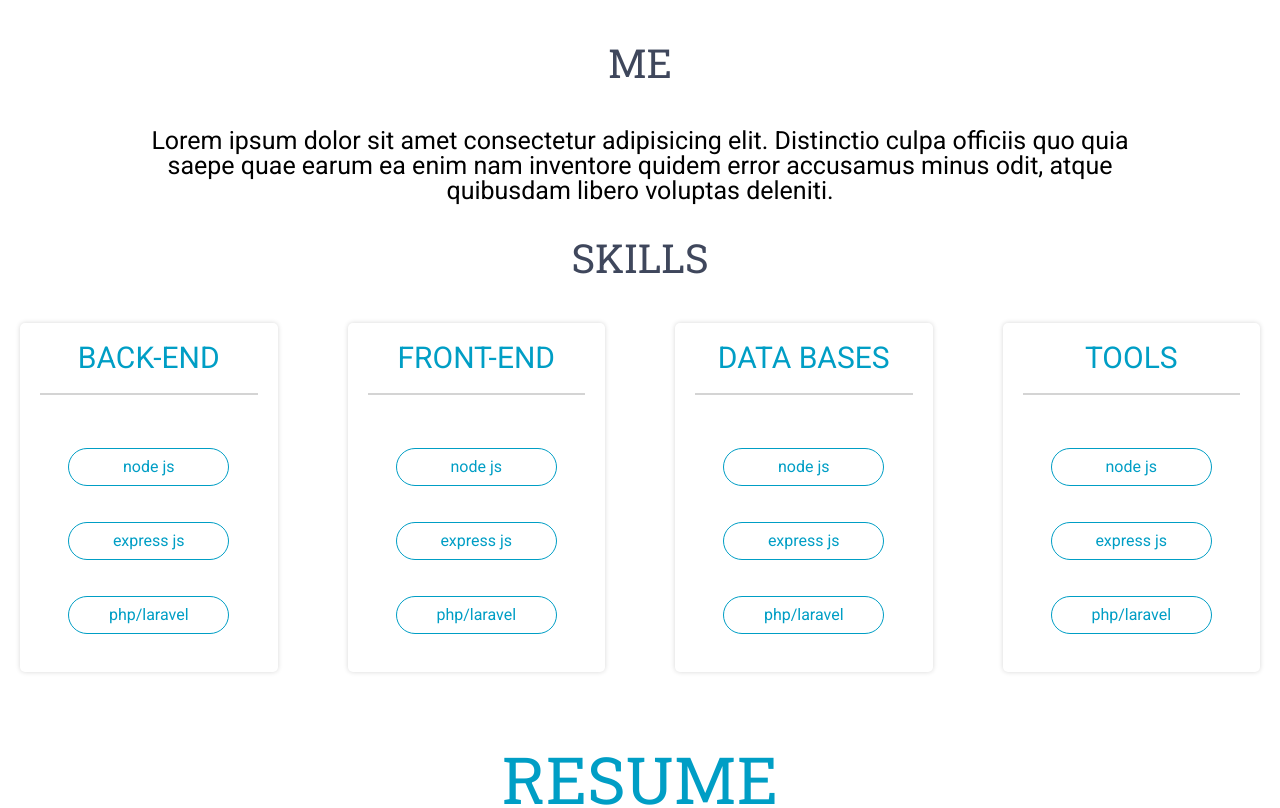
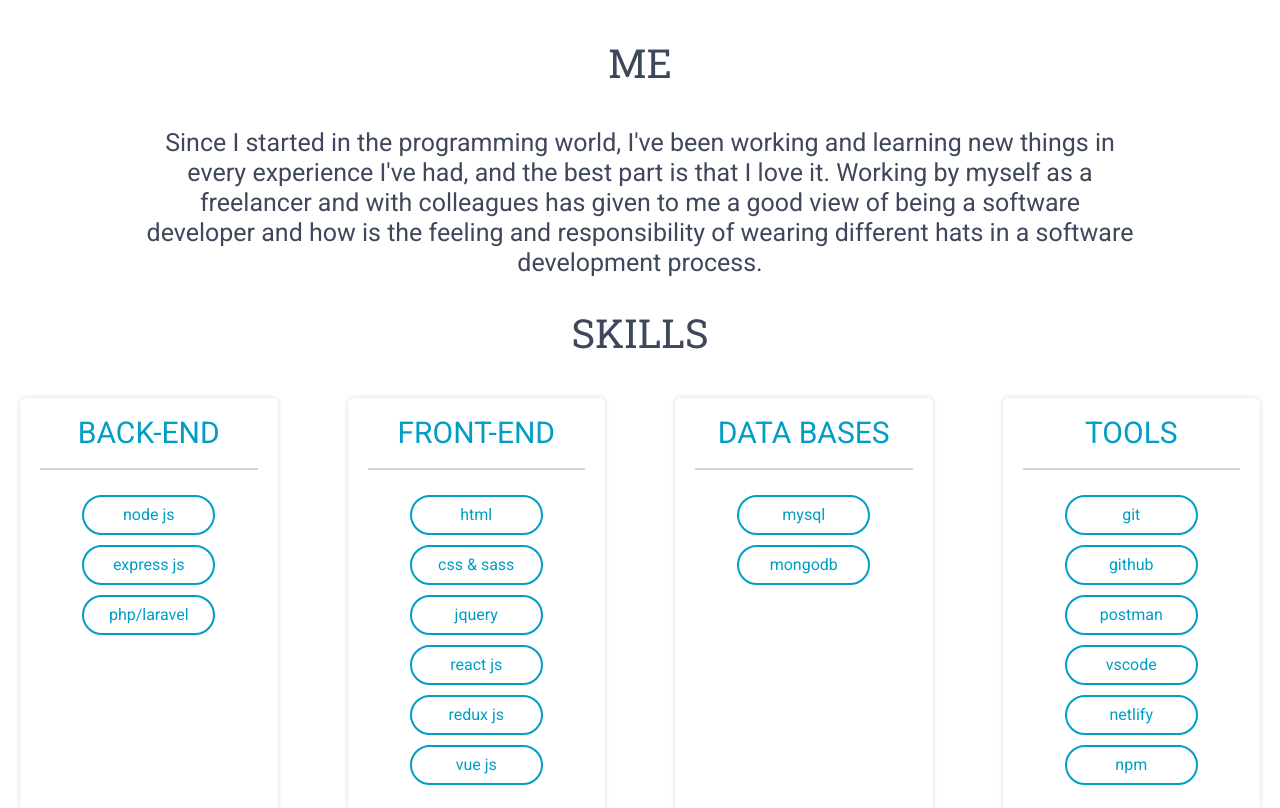
Before and after one commit to willlymendoza/personal-portfolio, a React (Create React App) app: page / in a window 1280 px wide. Shown: the part 1780-2588 px from the top of the page. Built offline with nearby package versions, Linux system fonts and the light colour scheme.

Commit message:
Added about me description

```diff
--- a/src/components/About/AboutCard/styles.scss
+++ b/src/components/About/AboutCard/styles.scss
@@ -8,7 +8,7 @@
   }
 
   hr {
-    margin-bottom: 35px;
+    margin-bottom: 20px;
   }
 
   ul {
@@ -19,10 +19,10 @@
     .skill-chip {
       text-align: center;
       border-radius: 50px;
-      border: 1px solid $secondary;
-      padding: 10px 25px;
+      border: 2px solid $secondary;
+      padding: 10px 10px;
       width: 50%;
-      margin: 18px;
+      margin: 5px;
       color: $secondary;
     }
   }
--- a/src/components/About/index.js
+++ b/src/components/About/index.js
@@ -12,9 +12,12 @@ const About = () => {
       <div className="about-me">
         <SubTitle title="me" />
         <p>
-          Lorem ipsum dolor sit amet consectetur adipisicing elit. Distinctio
-          culpa officiis quo quia saepe quae earum ea enim nam inventore quidem
-          error accusamus minus odit, atque quibusdam libero voluptas deleniti.
+          Since I started in the programming world, I've been working and
+          learning new things in every experience I've had, and the best part is
+          that I love it. Working by myself as a freelancer and with colleagues
+          has given to me a good view of being a software developer and how is
+          the feeling and responsibility of wearing different hats in a software
+          development process.
         </p>
       </div>
 
@@ -28,13 +31,23 @@ const About = () => {
             },
             {
               label: "FRONT-END",
-              items: ["node js", "express js", "php/laravel"],
+              items: [
+                "html",
+                "css & sass",
+                "jquery",
+                "react js",
+                "redux js",
+                "vue js",
+              ],
             },
             {
               label: "DATA BASES",
-              items: ["node js", "express js", "php/laravel"],
+              items: ["mysql", "mongodb"],
             },
-            { label: "TOOLS", items: ["node js", "express js", "php/laravel"] },
+            {
+              label: "TOOLS",
+              items: ["git", "github", "postman", "vscode", "netlify", "npm"],
+            },
           ]}
         />
       </div>
--- a/src/components/About/styles.scss
+++ b/src/components/About/styles.scss
@@ -7,10 +7,12 @@
     margin-bottom: 35px;
 
     p {
+      color: $primary;
       text-align: center;
       width: 80%;
       margin: 0 auto;
       font-size: 25px;
+      line-height: 30px;
     }
   }
 
```
